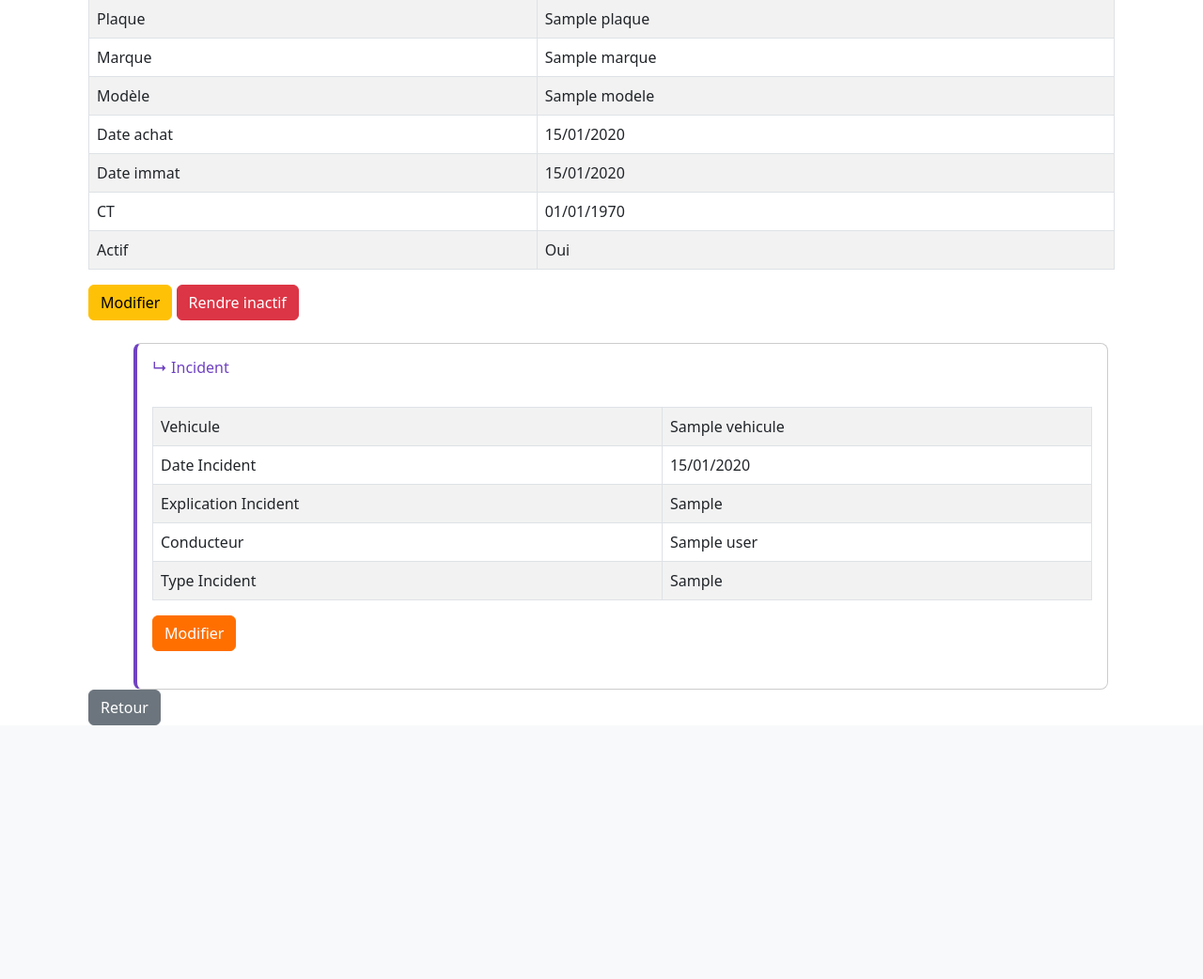
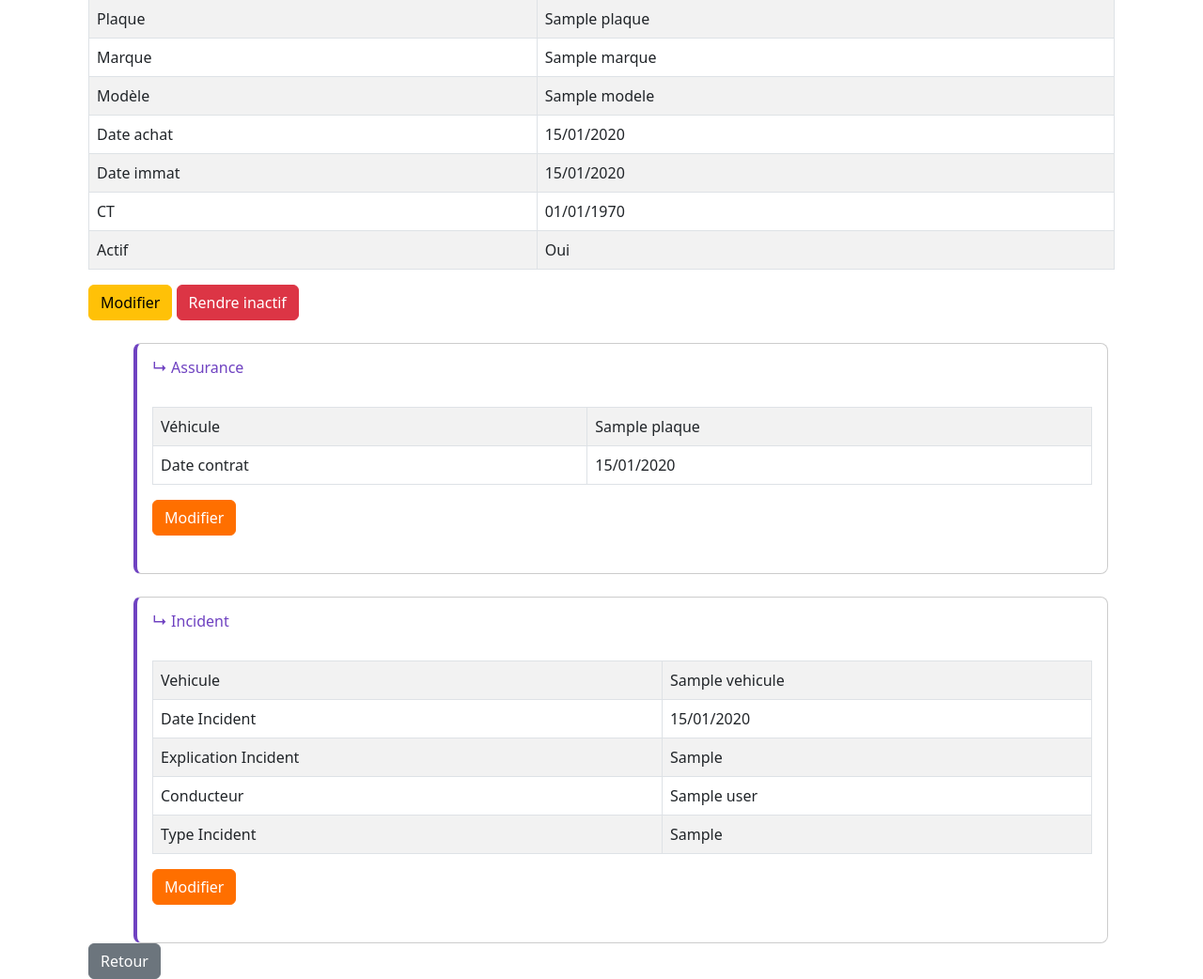
Before and after one commit to DineJ/Vehicules, a CodeIgniter 4 app: the page made by app/Views/Vehicule/show.php in a window 1280 px wide. Shown: the part 170-1212 px from the top of the page at 94% size. Before the commit the page ends 942 px from the top, so only its background shows below. Run offline with PHP 8.4 and a stand-in for CodeIgniter, Linux system fonts and the light colour scheme; the template is opened without the code that fills it: most values are stand-ins (such as "Sample title", 1, 10 or a date in 2020); some libraries are stand-ins or nearby versions.

Commit message:
Added a new modal, in Vehicule/show to display 'assurance'

```diff
--- a/app/Views/Vehicule/show.php
+++ b/app/Views/Vehicule/show.php
@@ -69,6 +69,57 @@
 	</form>
 </div>
 
+<!-- Creation of a section assurance -->
+<div style="margin-left: 3rem; margin-top: 1.5rem; width: 95%; padding: 1rem; border: 1px solid #ccc; border-left: 4px solid #6f42c1; border-radius: 8px;">
+	<div style="display: flex; align-items: center; justify-content: space-between; margin-bottom: 1rem;">
+		<h6 style="margin: 0; color: #6f42c1;">↳ Assurance</h6>
+	</div>
+	<div id="table_assurance" class="table-responsive">
+
+		<!-- Test if a vehicule has an incident or not -->
+		<?php if (!isset($assurance) || empty($assurance))
+		{
+		?>
+			<table class="table table-striped table-bordered mt-3">
+				<tbody>
+					<!-- Vehicule has no Assurance yet -->
+					<tr>
+						<td class="label-permis">Pas d'assurance enregistré</td>
+					</tr>
+				</tbody>
+			</table>
+		<?php
+		}
+		else
+		{
+		?>
+			<?php foreach($assurance as $a) : ?>
+				<table class="table table-striped table-bordered mt-3">
+					<tbody>
+						<tr>
+							<td class="td-hidden">Véhicule</td>
+							<td data-label="Véhicule"><?= esc(($a->plaque ?? 'Inconnu')) ?></td>
+						</tr>
+
+						<!-- Display date_contrat -->
+						<tr>
+							<td class="td-hidden">Date contrat</td>
+							<td data-label="Date contrat"><?= date('d/m/Y', strtotime($a->date_contrat)) ?></td>
+						</tr>
+					</tbody>
+				</table>
+
+				<!-- Redirection button to edit assurance form -->
+				<button type="button" class="btn btn-orange btnEditType" id="btnEditType">Modifier</button>
+				</br>
+				</br>
+			<?php endforeach; ?>
+
+		<?php
+		}
+		?>
+	</div>
+</div>
 
 
 <!-- Creation of a section incident -->
```
Also changed, not shown: app/Controllers/VehiculeController.php (+9 -0 lines).
